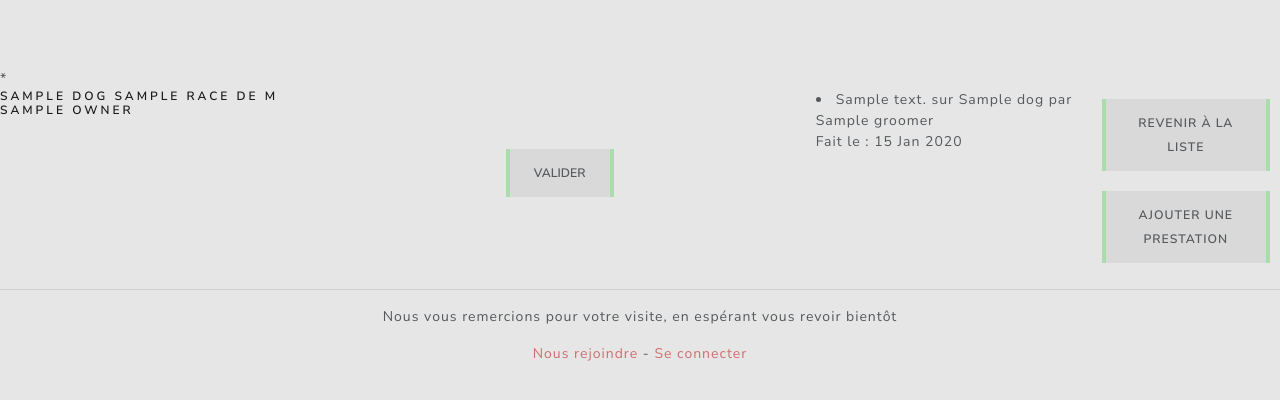
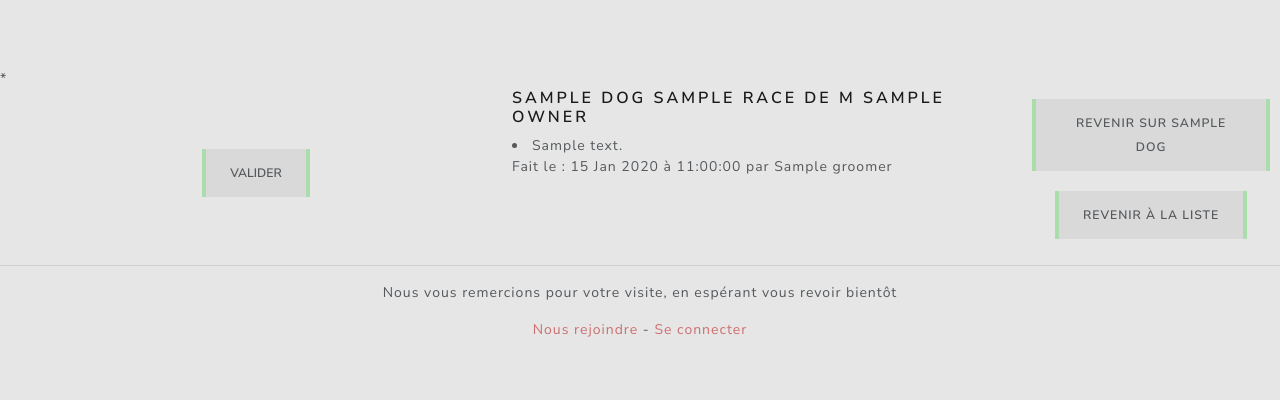
Before and after one commit to benoitsouillat/playdogs, a Symfony app: template templates/administration/prestations.html.twig in a window 1280 px wide. Shown: the part 230-630 px from the top of the page. Run offline with Twig, Linux system fonts and the light colour scheme; the template is opened without the code that fills it: most values are stand-ins (such as "Sample title", 1, 10 or a date in 2020); some libraries are stand-ins or nearby versions.

Commit message:
Set the front of Prestations, FindBy, have to set the prestation form with parameters

```diff
--- a/templates/administration/prestations.html.twig
+++ b/templates/administration/prestations.html.twig
@@ -5,25 +5,28 @@
 
 <div class="manage__add">
 
-    <h6>{{ dog.name }} {{dog.race}} de M {{ dog.owner}}</h6>
 
     {{ form_start(form) }}
 
-        <button class="btn" type="submit">Valider</button>
+    <button class="btn" type="submit">Valider</button>
 
     {{ form_end(form) }}
 
-    {% for prestation in prestations %}
-    <li class="client"> {{ prestation.description }} sur {{ prestation.dog.name }} par {{ prestation.groomer }}
-        <br/>
-        <p>Fait le : {{prestation.date | date('d M Y', "Europe/Paris")}}</p>
-    </li>
-    {% endfor %}
+    {# A déplacer sur la page dog_edit #}
+    <div class="d-flex flex-column justify-content-center">
+        <h5>{{ dog.name }} {{dog.race}} de M {{ dog.owner}}</h5>
+        {% for prestation in prestations %} {# A déplacer sur la page dog_edit #}
+        <li class="client"> {{ prestation.description }}
+            <br/>
+            <p>Fait le : {{prestation.date | date('d M Y à H:i:s', "Europe/Paris")}}  par {{ prestation.groomer }}</p>
+        </li>
+        {% endfor %}
+    </div>
+    {# A déplacer sur la page dog_edit #}
 
     <div class="manage__add__button">
+        <a href="{{ path('dog_edit', {'id':dog.id}) }}" class="btn">Revenir sur {{ dog.name }}</a>
         <a href="{{ path('manage') }}" class="btn">Revenir à la liste</a>
-        <a href="{{ path('manage') }}" class="btn">Ajouter une prestation</a> {# Route à changer lorsque la fonction existera #}
-
     </div>
 </div>
 
```
Also changed, not shown: src/Controller/ManageController.php (+5 -4 lines), templates/administration/prestations_edit.html.twig (deleted, +0 -24 lines).
